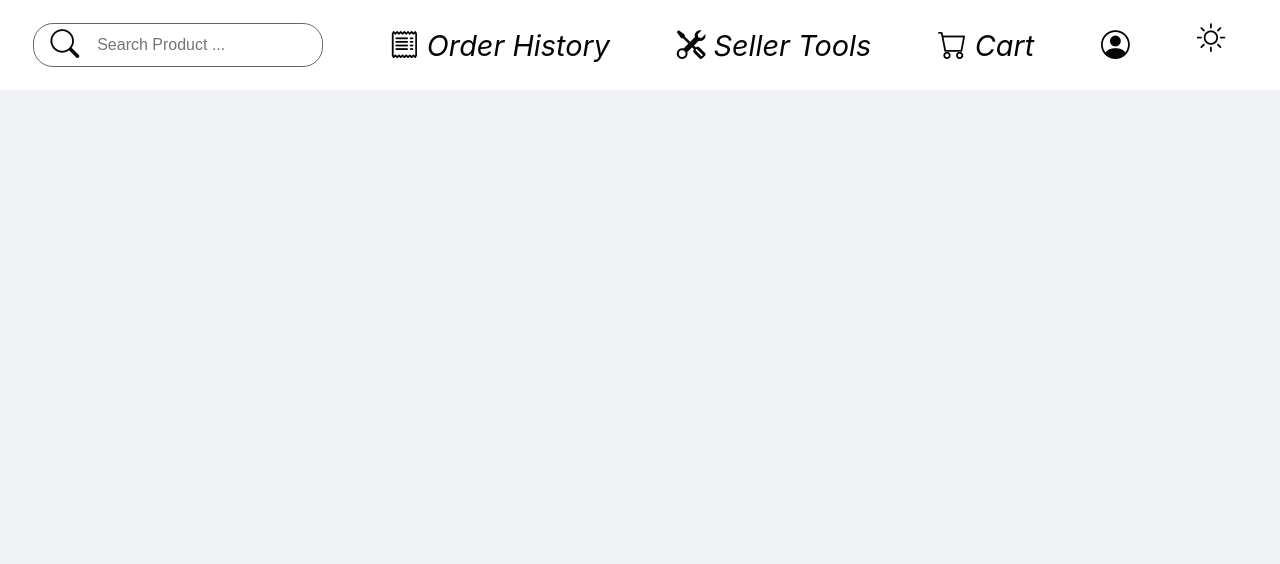
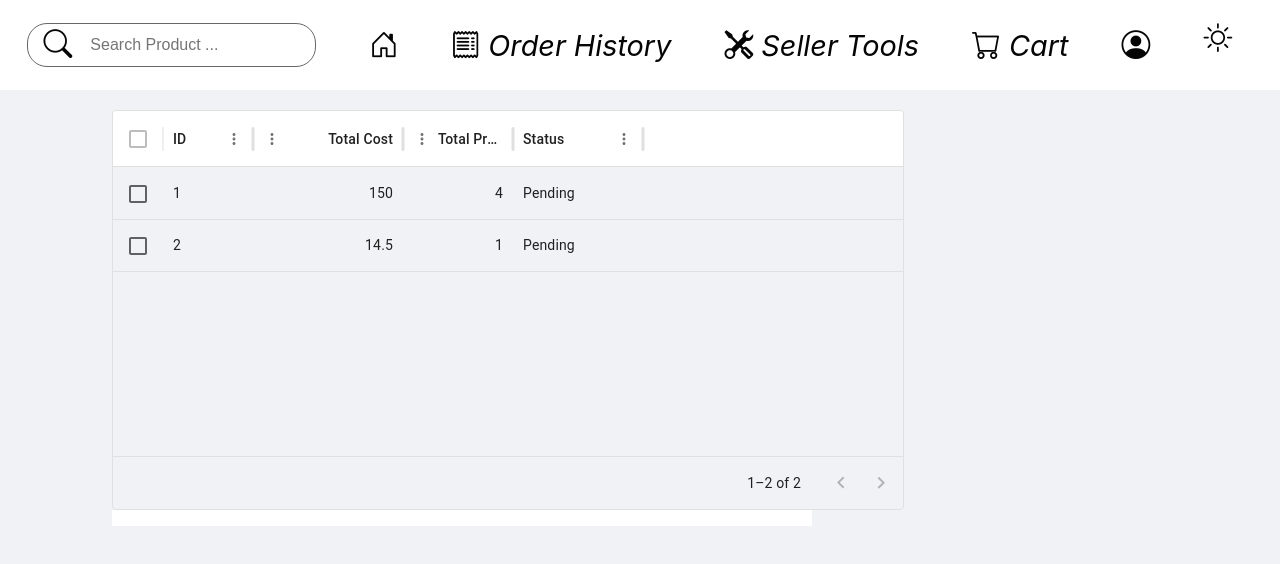
Before and after one commit to thanosKarakos17/Eshop-on-Google-Cloud-Platform, a React (Create React App) app in the folder tucshop/: page /orders in a window 1280 px wide. Shown: the top 564 px of the page. Built offline with nearby package versions, Linux system fonts and the light colour scheme.

Commit message:
need to do req fro order

```diff
--- a/tucshop/package.json
+++ b/tucshop/package.json
@@ -8,6 +8,7 @@
     "@mui/icons-material": "^6.1.3",
     "@mui/material": "^6.1.3",
     "@mui/styled-engine-sc": "^6.1.3",
+    "@mui/x-data-grid": "^7.22.0",
     "@testing-library/jest-dom": "^5.17.0",
     "@testing-library/react": "^13.4.0",
     "@testing-library/user-event": "^13.5.0",
--- a/tucshop/src/components/Cart.jsx
+++ b/tucshop/src/components/Cart.jsx
@@ -29,9 +29,12 @@ export default function Cart() {
         }
       });
 
-    const {showCart} = useContext(CartContext);
+    const {showCart, setProductSet} = useContext(CartContext);
     const [cart, setCart] = useState(showCart());
 
+    useEffect(() => {
+        setProductSet(cart);
+    }, [cart]);
 
     function totalCost(){
         let res = 0;
@@ -46,6 +49,12 @@ export default function Cart() {
     function addAmount(product2, newAmount){
         const newQuantity = newAmount <= product2.product.Units ? (newAmount < 0? 0: newAmount ): product2.quantity;
         setCart(prev => prev.map(singlePr => product2.product['_id'] === singlePr.product['_id'] ? {product: singlePr.product, quantity: newQuantity} : singlePr));
+    }
+
+    function sendOrder(){
+        const products = cart.map(prev => ({title: prev.product.Title, amount: prev.quantity, id: prev.product['_id']}));
+        const order = {Products: products,Total_Price: totalCost().toFixed(2), Status: 'Pending'};
+        console.log(order);
     }
 
     const handleDownloadPDF = () => {
@@ -64,6 +73,7 @@ export default function Cart() {
               pdf.addImage(imgData, 'PNG', 0, 0);
               pdf.save(`order-${new Date().toLocaleDateString()}`);
               // Specify the name of the downloaded PDF file
+              sendOrder();
             });
         });
       };
--- a/tucshop/src/components/Header.jsx
+++ b/tucshop/src/components/Header.jsx
@@ -5,24 +5,37 @@ import { ThemeContext } from '../context/theme.context';
 import Badge from '@mui/material/Badge';
 import { CartContext } from '../context/cart.context';
 import { useNavigate } from 'react-router-dom';
+import { SearchProductContext } from '../context/search.context';
 
 export default function Header(){
 
     const [cart_enter, SetCart] = useState(false);
+    const [home_enter, SetHome] = useState(false);
+
     const {dark, setDark} = useContext(ThemeContext);
     const toggleTheme = () => {
         setDark(prev => !prev);
     }
 
     const {productSet} = useContext(CartContext);
+    const [cartAmount, setCartAmount] = useState(0);
     const navigate = useNavigate();
+
+    useEffect(() => {
+        let amount = 0;
+        productSet.forEach(pr => {amount += pr.quantity});
+        setCartAmount(amount);
+    }, [productSet]);
+
+    const {setTitleSearch} = useContext(SearchProductContext);
 
     return(
         <div className='Header'>
             <Search/>
-            <i className='bi bi-receipt'> Order History</i>
+            <i className={`bi bi-house-door${home_enter? '-fill' : ''}`} onMouseEnter={() => {SetHome(true)}} onMouseLeave={() => {SetHome(false)}} onClick={() => {setTitleSearch('');navigate('/')}}></i>
+            <i className='bi bi-receipt' onClick={() => {navigate('/orders')}}> Order History</i>
             <i className='bi bi-tools' onClick={() => {navigate('/myproducts')}}> Seller Tools</i>
-            <Badge badgeContent={productSet.length} color="primary">
+            <Badge badgeContent={cartAmount} color="primary">
             <i className={`bi bi-cart${cart_enter? '-fill' : ''}`} onMouseEnter={() => {SetCart(true)}} onMouseLeave={() => {SetCart(false)}} onClick={() => {navigate('/cart')}}> Cart</i>
             </Badge>
             <i className='bi bi-person-circle'></i>
--- a/tucshop/src/components/Main.jsx
+++ b/tucshop/src/components/Main.jsx
@@ -2,6 +2,7 @@ import '../styles/Main.scss';
 import Products from './Products';
 import SellerTools from './SellerTools';
 import Cart from './Cart';
+import Orders from './Orders';
 import { Routes, Route} from "react-router-dom";
 
 
@@ -10,6 +11,7 @@ export default function Main(){
         <div className='Main'>
                 <Routes>
                     <Route path='/' element={<Products />} />
+                    <Route path='/orders' element={<Orders />} />
                     <Route path='/myproducts' element={<SellerTools/>}/>
                     <Route path='/cart' element={<Cart/>}/>
                 </Routes>
--- /dev/null
+++ b/tucshop/src/components/Orders.jsx
@@ -0,0 +1,87 @@
+import * as React from 'react';
+import Box from '@mui/material/Box';
+import { DataGrid } from '@mui/x-data-grid';
+import { ThemeProvider, createTheme } from '@mui/material/styles';
+import { ThemeContext } from '../context/theme.context';
+import { List, TextField } from '@mui/material';
+import ListItem from '@mui/material/ListItem';
+import ListItemButton from '@mui/material/ListItemButton';
+import ListItemText from '@mui/material/ListItemText';
+
+const columns = [
+  { field: 'id', headerName: 'ID', width: 90 },
+  {
+    field: 'cost',
+    headerName: 'Total Cost',
+    type: 'number',
+    width: 150,
+    editable: false
+  },
+  {
+    field: 'products',
+    headerName: 'Total Products',
+    type: 'number',
+    width: 110,
+    editable: false
+  },
+  {
+    field: 'status',
+    headerName: 'Status',
+    width: 130,
+    editable: false
+  }
+];
+
+const rows = [
+  { id: 1, cost: 150, products: 4, status: 'Pending'},
+  { id: 2, cost: 14.5, products: 1, status: 'Pending' }
+];
+
+export default function Orders() {
+
+    const {dark} = React.useContext(ThemeContext);
+    const theme = createTheme({
+        colorSchemes: {
+          dark: dark,
+        },
+        palette: {
+            mode: dark?'dark' : 'light'
+        }
+      });
+
+      const [selectedOrder, setSelectedOrder] = React.useState([]);
+
+  return (
+    <ThemeProvider theme={theme}>
+    <Box sx={{ height: 400, width: '75%' }}>
+      <DataGrid
+        rows={rows}
+        columns={columns}
+        initialState={{
+          pagination: {
+            paginationModel: {
+              pageSize: 5,
+            },
+          },
+        }}
+        pageSizeOptions={[5]}
+        checkboxSelection
+        disableMultipleRowSelection
+        onRowSelectionModelChange={itm => setSelectedOrder(itm)}
+      />
+    </Box>
+    <List dense sx={{ width: '100%', maxWidth: 700, bgcolor: 'background.paper' }}>
+      {selectedOrder.map(order => (<ListItem
+          disablePadding
+          divider
+      >
+          <ListItemButton>
+          <ListItemText primary={'cartProduct.product.Title'} />
+          <ListItemText primary={'cartProduct.product.Price' + '€'} />
+          <ListItemText primary={`x cartProduct.quantity`} />
+          </ListItemButton>
+      </ListItem>))}
+      </List>
+    </ThemeProvider>
+  );
+}
--- a/tucshop/src/components/ProductCreation.jsx
+++ b/tucshop/src/components/ProductCreation.jsx
@@ -64,7 +64,7 @@ export default function ProductCreation() {
         };
 
         try {
-            const response = await fetch('http://localhost:5000/products/', {
+            const response = await fetch(`${global.config.PRODUCT_URL}/`, {
                 method: 'POST',
                 headers: {
                     'Content-Type': 'application/json'
@@ -81,6 +81,8 @@ export default function ProductCreation() {
         } catch (error) {
             console.error("There was an error with the upload:", error);
         }
+
+        setTimeout(clearFields, 1500);
     }
 
 
--- a/tucshop/src/components/ProductEditor.jsx
+++ b/tucshop/src/components/ProductEditor.jsx
@@ -53,9 +53,11 @@ export default function ProductEditor() {
 
     async function handleRemove(e){
         e.preventDefault();
-        await fetch(`http://localhost:5000/products/${id}`, {
+        await fetch(`${global.config.PRODUCT_URL}/${id}`, {
             method: 'DELETE'
         });
+
+        window.location.reload();
     }
 
     async function handleUpdate(e){
@@ -69,11 +71,13 @@ export default function ProductEditor() {
             Units: Number(units)
         };
 
-        await fetch(`http://localhost:5000/products/${id}`, {
+        await fetch(`${global.config.PRODUCT_URL}/${id}`, {
             method: 'PUT',
             headers: { 'Content-Type': 'application/json' },
             body: JSON.stringify(data)
         });
+
+        window.location.reload();
     }
 
     return (
--- a/tucshop/src/components/Products.jsx
+++ b/tucshop/src/components/Products.jsx
@@ -10,10 +10,10 @@ export default function Products(){
 
     useEffect(() => {
         if(titleSearch !== ''){
-            fetch(`http://localhost:5000/products/title?title=${titleSearch}`).then(res => res.json()).then(res => setProductList(res));
+            fetch(`${global.config.PRODUCT_URL}/title?title=${titleSearch}`).then(res => res.json()).then(res => setProductList(res));
         }
         else{
-            fetch('http://localhost:5000/products').then(res => res.json()).then(res => setProductList(res));
+            fetch(`${global.config.PRODUCT_URL}`).then(res => res.json()).then(res => setProductList(res));
         }
     }, [titleSearch]);
 
--- /dev/null
+++ b/tucshop/src/config.js
@@ -0,0 +1,3 @@
+module.exports = global.config = {
+    PRODUCT_URL: 'http://localhost:5000/products'
+}
--- a/tucshop/src/context/cart.context.js
+++ b/tucshop/src/context/cart.context.js
@@ -20,7 +20,7 @@ export default function CartProvider({children}){
     }
 
     return(
-        <CartContext.Provider value={{productSet, addToCart, showCart}}>
+        <CartContext.Provider value={{productSet, addToCart, showCart, setProductSet}}>
             {children}
         </CartContext.Provider>
     );
--- a/tucshop/src/index.js
+++ b/tucshop/src/index.js
@@ -5,6 +5,7 @@ import App from './App';
 import ThemeProvider from './context/theme.context';
 import CartProvider from './context/cart.context';
 import SearchProductProvider from './context/search.context';
+import './config';
 
 const root = ReactDOM.createRoot(document.getElementById('root'));
 root.render(
```
Also changed, not shown: 1 other file (tests, documents, lock files or other folders).
